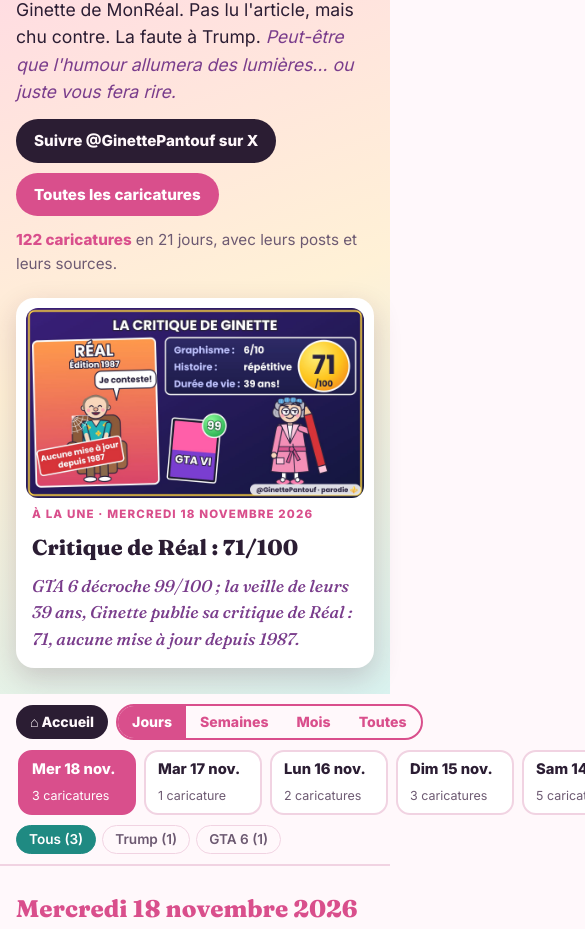
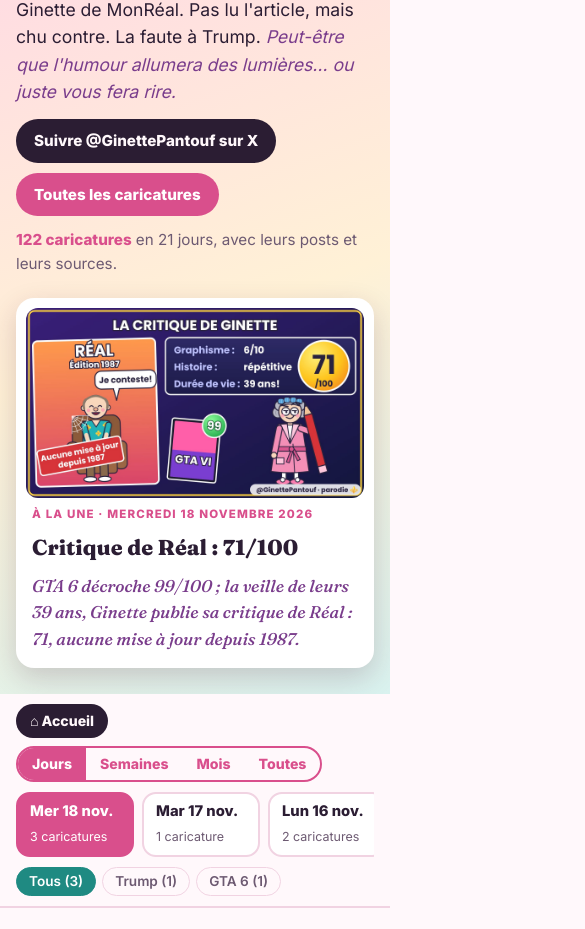
Before and after one commit to MichelDufour/Ginette, a plain HTML site: page index.html in a window 390 px wide. Shown: the part 140-1069 px from the top of the page, 585 px wide, since content can reach past the window. Drawn offline with Linux system fonts and the light colour scheme.

Commit message:
Correctif : la page ne déborde plus à droite (texte minuscule sur tablette)
Co-Authored-By: Claude Sonnet 5.5 <noreply@anthropic.com>
Claude-Session: https://claude.ai/code/session_01WwEGGrTBHWxCP9VB494UZW

```diff
--- a/index.html
+++ b/index.html
@@ -65,7 +65,7 @@ header.profil{background:var(--couv)}
 
 /* barre de navigation collante */
 nav.periodes{position:sticky;top:0;z-index:5;background:color-mix(in srgb,var(--papier) 92%,transparent);backdrop-filter:blur(8px);border-bottom:2px solid var(--trait)}
-nav.periodes .large{padding-top:10px;padding-bottom:10px;display:grid;gap:8px}
+nav.periodes .large{padding-top:10px;padding-bottom:10px;display:grid;grid-template-columns:minmax(0,1fr);gap:8px}
 .ligne{display:flex;gap:8px;align-items:center;flex-wrap:wrap}
 .accueil{display:inline-flex;align-items:center;gap:6px;background:var(--encre);color:var(--papier);border:0;border-radius:99px;padding:6px 14px;font-weight:800;font-size:.88rem}
 .haut-flottant{position:fixed;right:16px;bottom:16px;z-index:6;width:48px;height:48px;border-radius:50%;border:0;background:var(--rose);color:#fff;font-size:1.4rem;font-weight:800;box-shadow:0 6px 18px rgba(80,30,60,.3);display:none}
@@ -73,9 +73,9 @@ nav.periodes .large{padding-top:10px;padding-bottom:10px;display:grid;gap:8px}
 .seg{display:inline-flex;border:2px solid var(--rose);border-radius:99px;overflow:hidden}
 .seg button{background:transparent;border:0;color:var(--rose);font-weight:800;padding:5px 14px;font-size:.88rem}
 .seg button[aria-pressed="true"]{background:var(--rose);color:#fff}
-.carrousel{display:flex;align-items:center;gap:6px}
+.carrousel{display:flex;align-items:center;gap:6px;min-width:0}
 .carrousel[hidden]{display:none}
-.piste{display:flex;gap:8px;overflow-x:auto;scroll-snap-type:x mandatory;scrollbar-width:none;padding:2px;flex:1}
+.piste{display:flex;gap:8px;overflow-x:auto;scroll-snap-type:x mandatory;scrollbar-width:none;padding:2px;flex:1;min-width:0}
 .piste::-webkit-scrollbar{display:none}
 .pastille{scroll-snap-align:start;flex:none;background:var(--carte);border:2px solid var(--trait);border-radius:14px;padding:6px 12px;text-align:left;color:var(--encre);min-width:118px}
 .pastille b{display:block;font-size:.92rem;white-space:nowrap}
@@ -84,7 +84,7 @@ nav.periodes .large{padding-top:10px;padding-bottom:10px;display:grid;gap:8px}
 .pastille[aria-current="true"] span{color:#fff}
 .fleche{flex:none;width:34px;height:34px;border-radius:50%;border:2px solid var(--trait);background:var(--carte);color:var(--encre);font-weight:800;display:none}
 @media (min-width:700px){.fleche{display:block}}
-.sujets{display:flex;gap:6px;overflow-x:auto;scrollbar-width:none}
+.sujets{display:flex;gap:6px;overflow-x:auto;scrollbar-width:none;min-width:0}
 .sujets::-webkit-scrollbar{display:none}
 .sujet{flex:none;border:1.5px solid var(--trait);background:transparent;color:var(--doux);border-radius:99px;padding:3px 12px;font-size:.85rem;font-weight:600}
 .sujet[aria-pressed="true"]{border-color:var(--sarcelle);background:var(--sarcelle);color:#fff}
```
